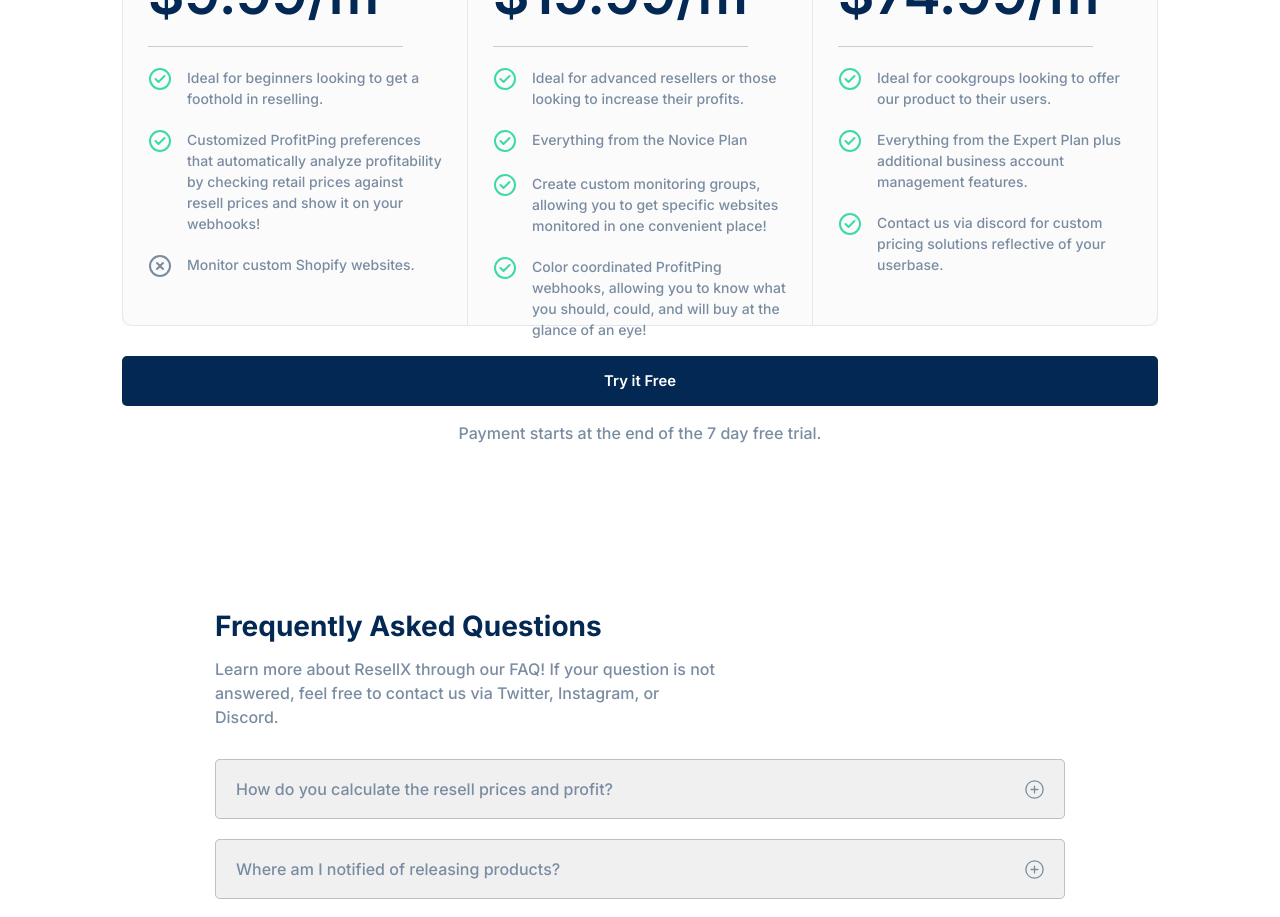
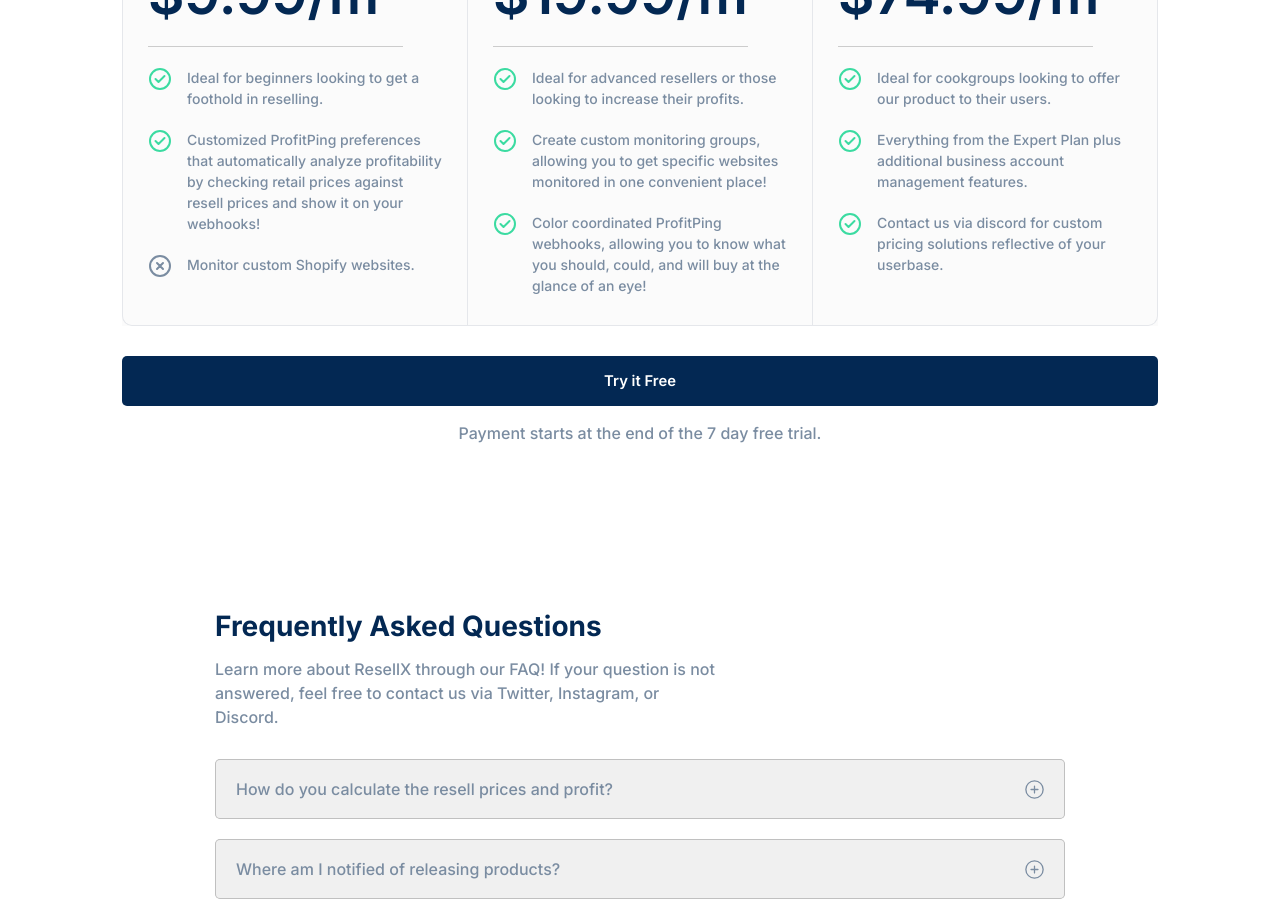
Before and after one commit to mattkosze/resellx, a React (Vite) app: page / in a window 1280 px wide. Shown: the part 3660-4577 px from the top of the page. Built offline with nearby package versions, Linux system fonts and the light colour scheme.

Commit message:
Update plans.tsx

```diff
--- a/src/components/plans.tsx
+++ b/src/components/plans.tsx
@@ -66,10 +66,6 @@ const Plans = () => {
         {
           contains: true,
           info: "Ideal for advanced resellers or those looking to increase their profits.",
-        },
-        {
-          contains: true,
-          info: "Everything from the Novice Plan",
         },
         {
           contains: true,
```
